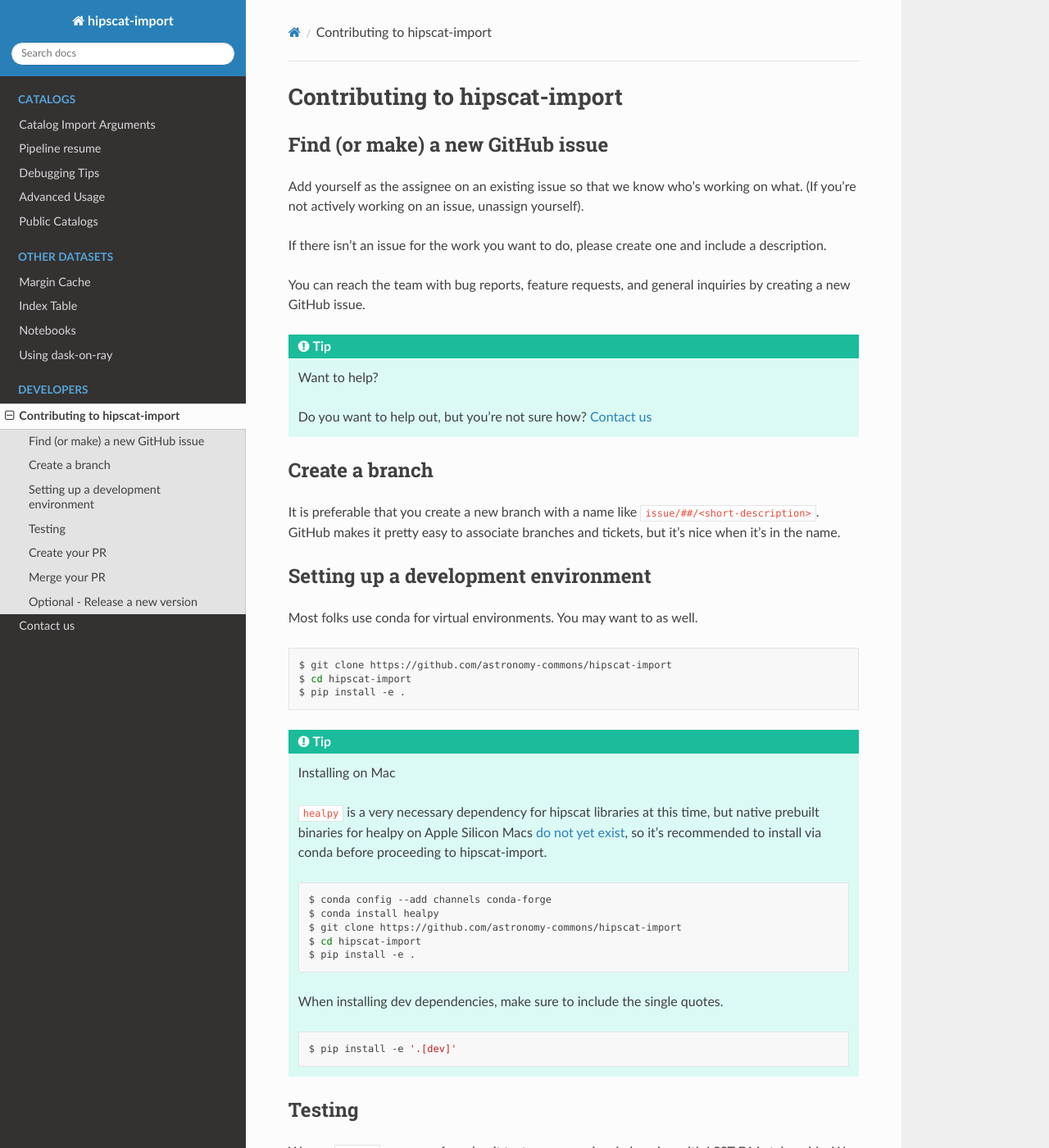
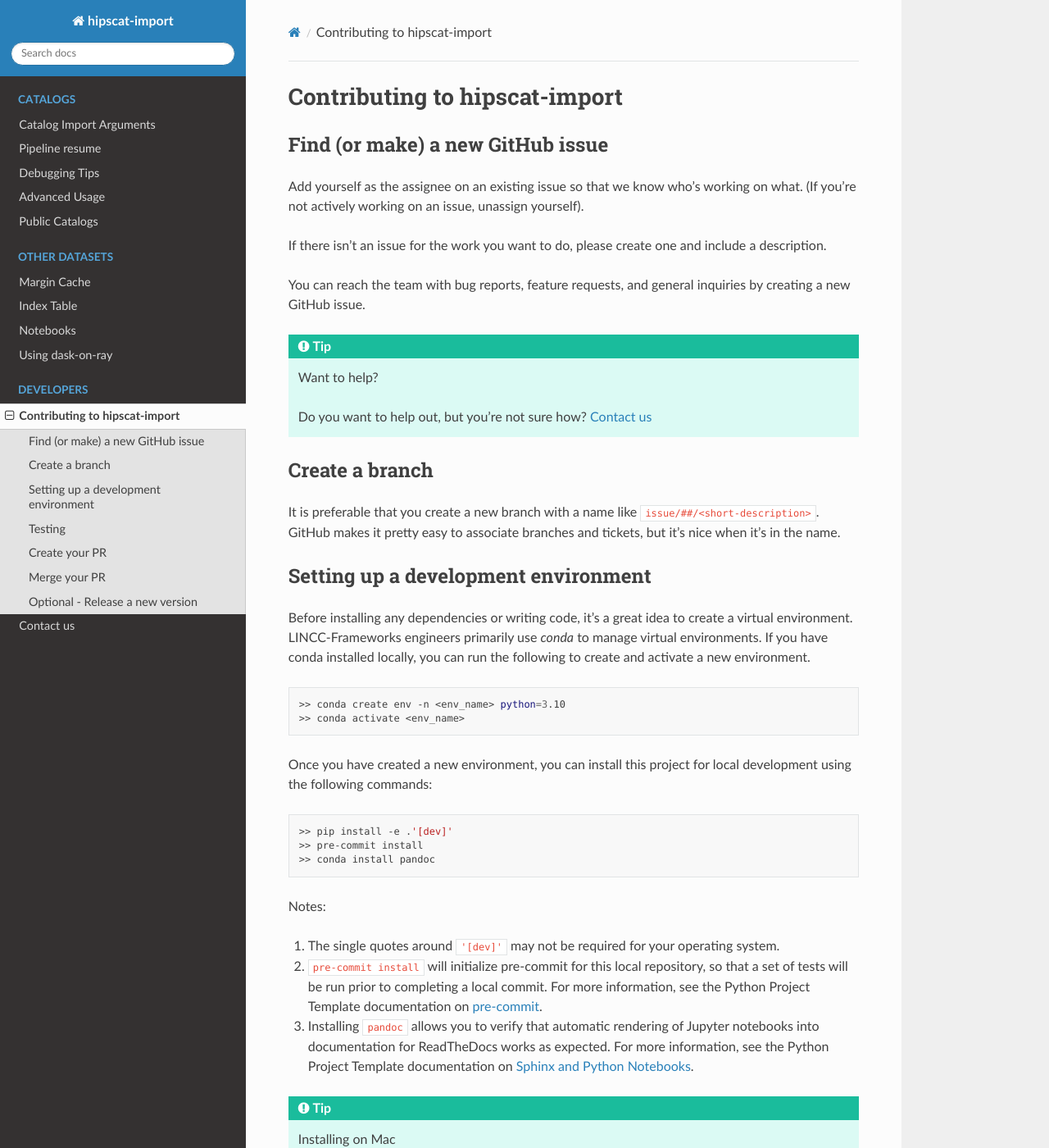
Before and after one commit to astronomy-commons/hipscat-import, a Sphinx documentation site: the page built from docs/guide/contributing.rst, in a window 1280 px wide and 1400 px high. Shown: the whole window at 82% size. Built offline with Sphinx 7.4.7 and the Read the Docs theme 2.0.0, drawn with Linux system fonts in a browser that asks for light colours; pages that are not in the unit, such as notebooks, are missing from menus; the version number could not be read and is left out.

Commit message:
Update to PPT v1.4.3 (#144)
* Update to PPT v1.4.3

* Remove duplicate block

* Update docs/guide/contributing.rst

Co-authored-by: Olivia R. Lynn <olynn@andrew.cmu.edu>

---------

Co-authored-by: Olivia R. Lynn <olynn@andrew.cmu.edu>

```diff
--- a/docs/guide/contributing.rst
+++ b/docs/guide/contributing.rst
@@ -28,13 +28,39 @@
 Setting up a development environment
 -------------------------------------------------------------------------------
 
-Most folks use conda for virtual environments. You may want to as well.
+Before installing any dependencies or writing code, it's a great idea to create a
+virtual environment. LINCC-Frameworks engineers primarily use `conda` to manage virtual
+environments. If you have conda installed locally, you can run the following to
+create and activate a new environment.
 
 .. code-block:: bash
 
-    $ git clone https://github.com/astronomy-commons/hipscat-import
-    $ cd hipscat-import
-    $ pip install -e .
+   >> conda create env -n <env_name> python=3.10
+   >> conda activate <env_name>
+
+
+Once you have created a new environment, you can install this project for local
+development using the following commands:
+
+.. code-block:: bash
+
+   >> pip install -e .'[dev]'
+   >> pre-commit install
+   >> conda install pandoc
+
+
+Notes:
+
+1) The single quotes around ``'[dev]'`` may not be required for your operating system.
+2) ``pre-commit install`` will initialize pre-commit for this local repository, so
+   that a set of tests will be run prior to completing a local commit. For more
+   information, see the Python Project Template documentation on
+   `pre-commit <https://lincc-ppt.readthedocs.io/en/latest/practices/precommit.html>`_.
+3) Installing ``pandoc`` allows you to verify that automatic rendering of Jupyter notebooks
+   into documentation for ReadTheDocs works as expected. For more information, see
+   the Python Project Template documentation on
+   `Sphinx and Python Notebooks <https://lincc-ppt.readthedocs.io/en/latest/practices/sphinx.html#python-notebooks>`_.
+
 
 .. tip::
     Installing on Mac
--- a/pyproject.toml
+++ b/pyproject.toml
@@ -86,3 +86,9 @@
 [tool.isort]
 profile = "black"
 line_length = 110
+
+[tool.coverage.run]
+omit = [
+    "src/hipscat_import/_version.py", # auto-generated
+    "src/hipscat_import/pipeline.py", # too annoying to test
+]
```
Also changed, not shown: .copier-answers.yml, .pre-commit-config.yaml, 7 other files.
